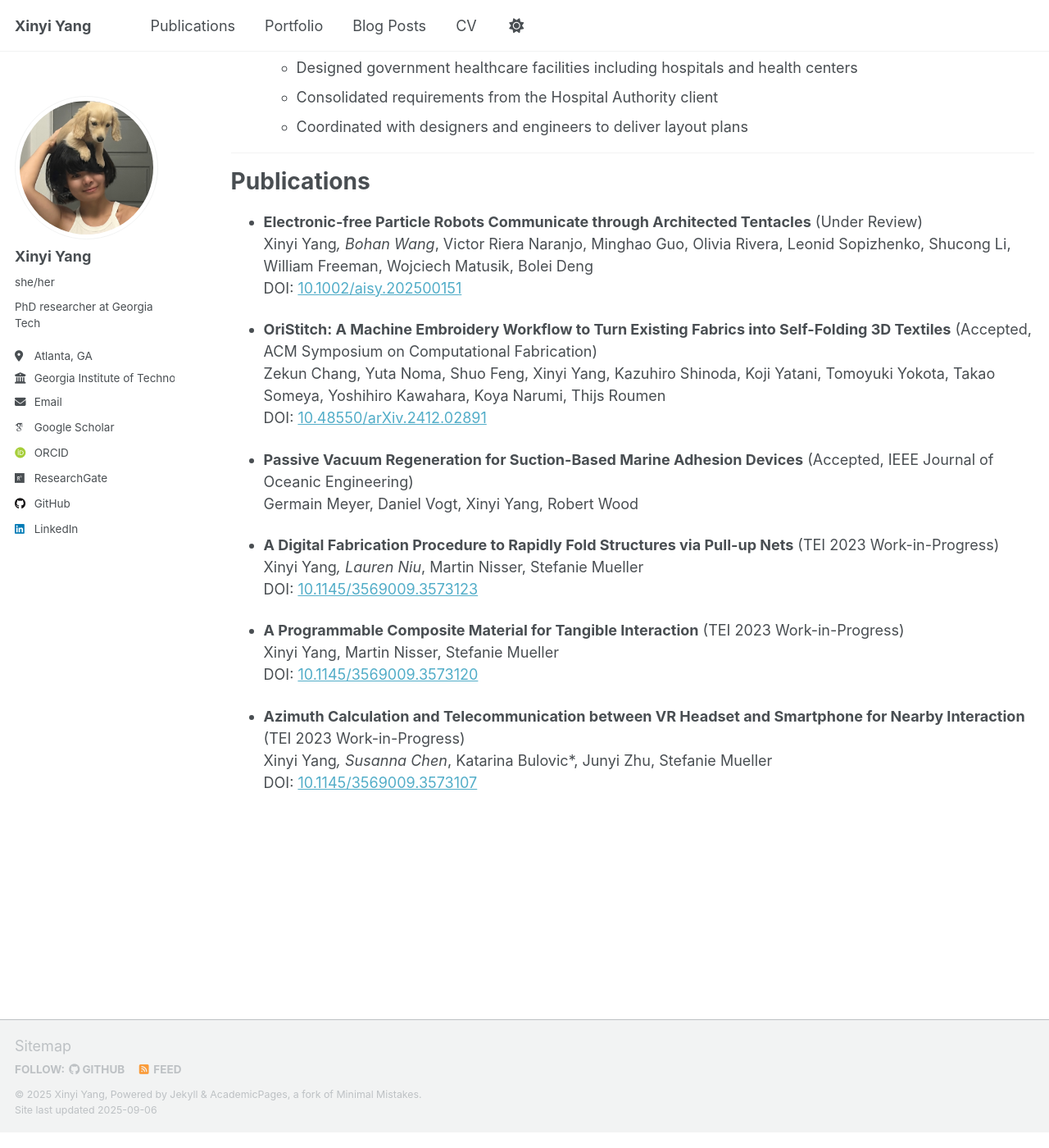
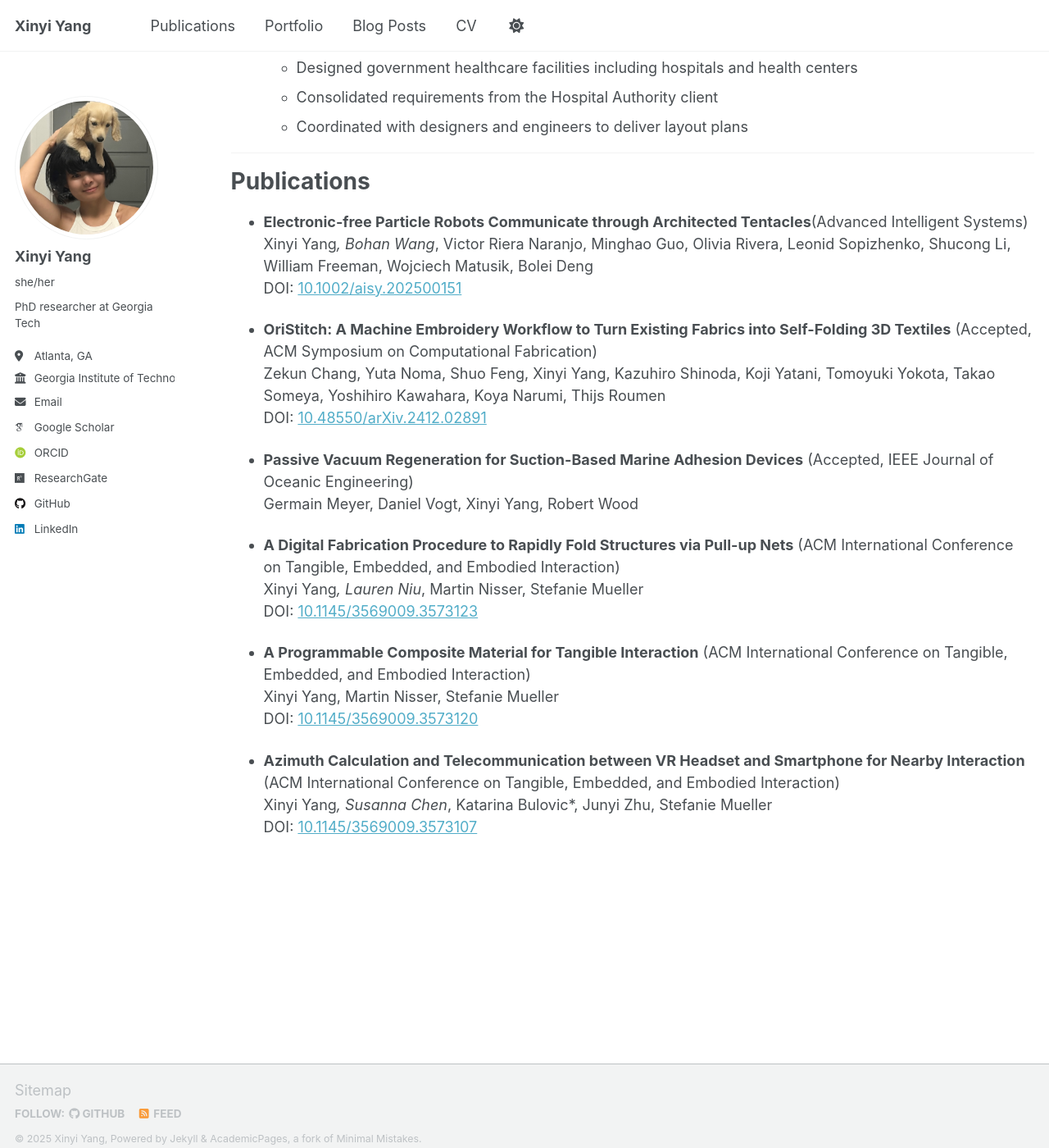
Before and after one commit to XinyiYang0/xinyiyang0.github.io, a Jekyll site: the page built from _pages/cv.md, in a window 1280 px wide and 1400 px high, scrolled down 1259 px. Shown: the whole window at 82% size. Built offline with Jekyll 4.4.1, drawn with Linux system fonts in a browser that asks for light colours; some web fonts are replaced; a script that is not in the unit is left out.

Commit message:
Update cv.md

```diff
--- a/_pages/cv.md
+++ b/_pages/cv.md
@@ -57,7 +57,7 @@ Work Experience
 
 Publications
 ======
-* **Electronic-free Particle Robots Communicate through Architected Tentacles** (Under Review)
+* **Electronic-free Particle Robots Communicate through Architected Tentacles**(Advanced Intelligent Systems)
   Xinyi Yang*, Bohan Wang*, Victor Riera Naranjo, Minghao Guo, Olivia Rivera, Leonid Sopizhenko, Shucong Li, William Freeman, Wojciech Matusik, Bolei Deng
   DOI: [10.1002/aisy.202500151](https://doi.org/10.1002/aisy.202500151)
 
@@ -68,14 +68,14 @@ Publications
 * **Passive Vacuum Regeneration for Suction-Based Marine Adhesion Devices** (Accepted, IEEE Journal of Oceanic Engineering)
   Germain Meyer, Daniel Vogt, Xinyi Yang, Robert Wood
 
-* **A Digital Fabrication Procedure to Rapidly Fold Structures via Pull-up Nets** (TEI 2023 Work-in-Progress)
+* **A Digital Fabrication Procedure to Rapidly Fold Structures via Pull-up Nets** (ACM International Conference on Tangible, Embedded, and Embodied Interaction)
   Xinyi Yang*, Lauren Niu*, Martin Nisser, Stefanie Mueller
   DOI: [10.1145/3569009.3573123](https://dl.acm.org/doi/10.1145/3569009.3573123)
 
-* **A Programmable Composite Material for Tangible Interaction** (TEI 2023 Work-in-Progress)
+* **A Programmable Composite Material for Tangible Interaction** (ACM International Conference on Tangible, Embedded, and Embodied Interaction)
   Xinyi Yang, Martin Nisser, Stefanie Mueller
   DOI: [10.1145/3569009.3573120](https://dl.acm.org/doi/10.1145/3569009.3573120)
 
-* **Azimuth Calculation and Telecommunication between VR Headset and Smartphone for Nearby Interaction** (TEI 2023 Work-in-Progress)
+* **Azimuth Calculation and Telecommunication between VR Headset and Smartphone for Nearby Interaction** (ACM International Conference on Tangible, Embedded, and Embodied Interaction)
   Xinyi Yang*, Susanna Chen*, Katarina Bulovic*, Junyi Zhu, Stefanie Mueller
   DOI: [10.1145/3569009.3573107](https://doi.org/10.1145/3569009.3573107)
```
